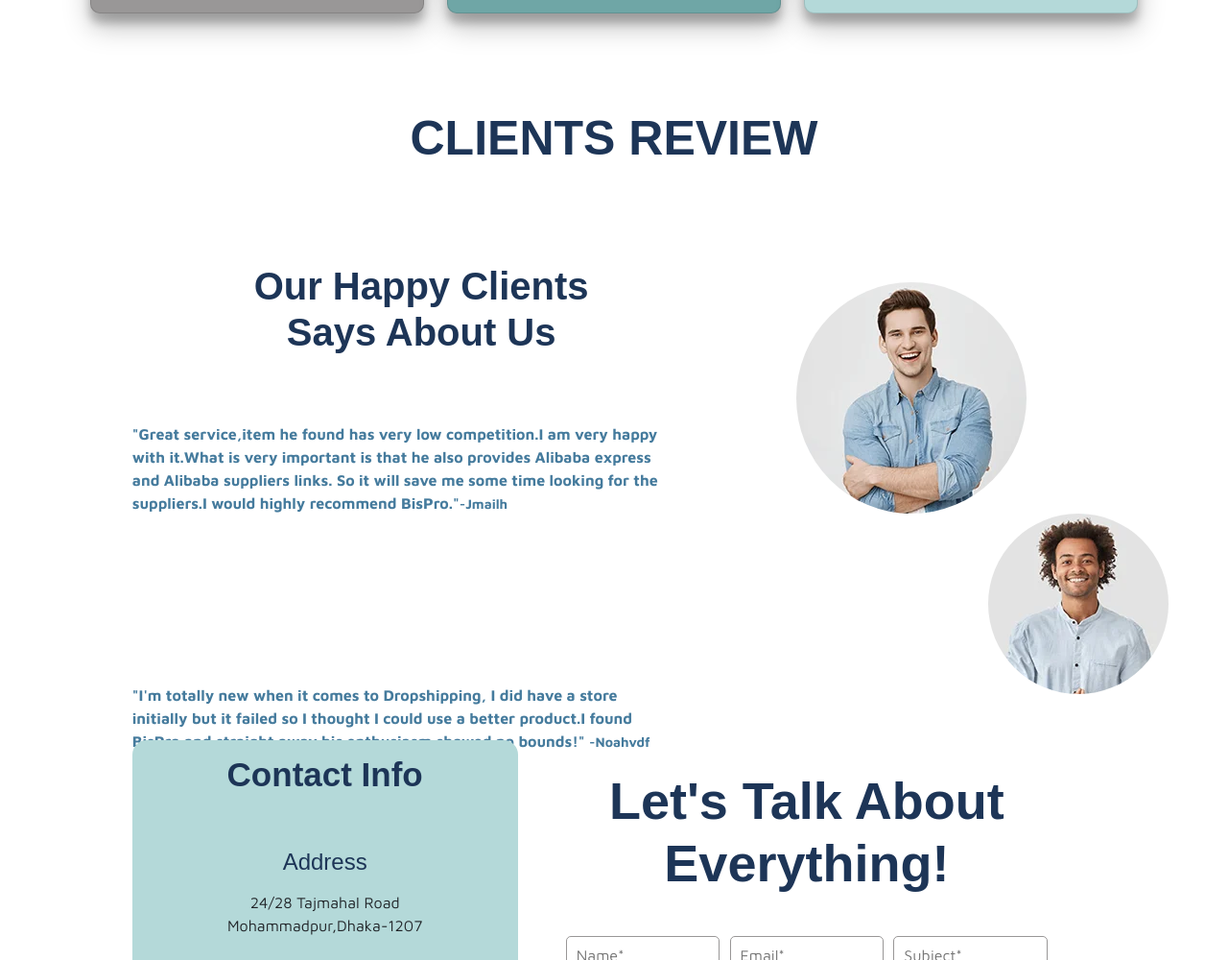
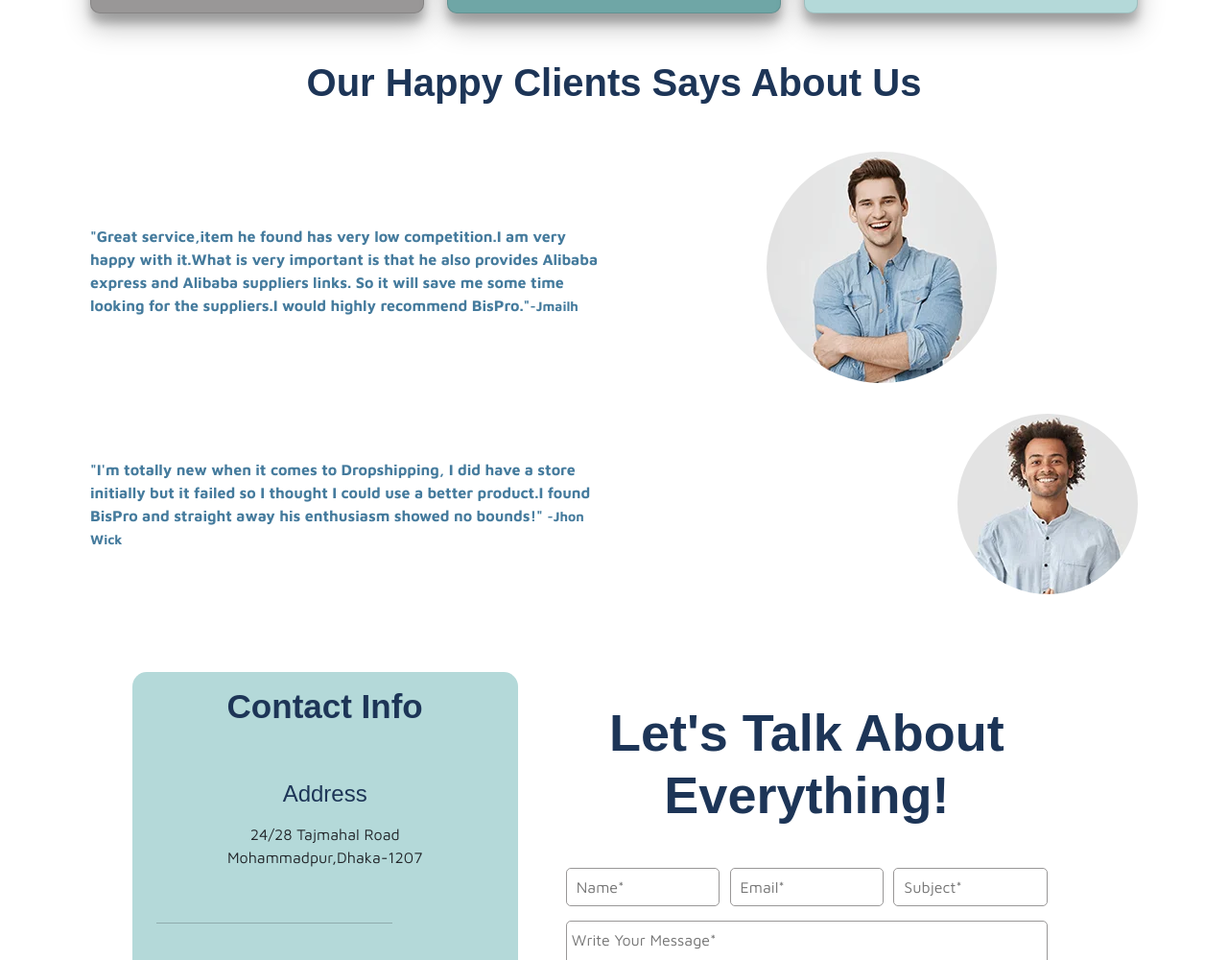
Before and after one commit to introtoxicXXl/assignment-1, a plain HTML site: page index.html in a window 1280 px wide. Shown: the part 1729-2729 px from the top of the page at 96% size. Drawn offline with nearby package versions, Linux system fonts and the light colour scheme; a web font is replaced by a local one.

Commit message:
clint review section edit

```diff
--- a/css/style.css
+++ b/css/style.css
@@ -68,49 +68,15 @@ h1, h2, h3, h4,h5,h6{
   text-align: justify;
   box-shadow: rgba(0, 0, 0, 0.25) 0px 14px 28px, rgba(0, 0, 0, 0.22) 0px 10px 10px;
 }
-.clint-revw{
-  width: 100%;
-  height: 80vh;
-  margin-top: 100px;
-  padding: 0 5%;
-}
-.clint-revw h1{
-  text-align: center;
-  font-weight: 700;
-  margin-bottom: 100px;
-  font-size: 50px;
-}
-.clint-box{
-  display: flex;
-}
-.clint-text{
-  width: 60%;
-}
-.clint-text h4{
-  font-size: 40px;
-  font-weight: 700;
-  margin-bottom: 30px;
-  text-align: center;
-}
 .clint-text p{
-  padding-top: 40px;
   color: #457b9d;
   font-weight: 700;
-  padding-right: 40px;
-}
-.clint-img{
-  width: 35%;
-  padding-left: 90px;
 }
 .img-1{
   border-radius: 50%;
-  top: 0;
-  left: 0;
-  margin-top: 20px;
 }
 .img-2{
   border-radius: 50%;
-  margin-left: 200px;
 }
 
 .contact{
--- a/index.html
+++ b/index.html
@@ -85,30 +85,39 @@
           <img src="image/icon-3.png" class="card-img-top w-25 m-auto" alt="...">
           <div class="card-body">
             <h5 class="card-title text-center fw-bold">SEO Optimization</h5>
-            <p class="card-text">When it comes to search engine optimization for a new website,some businesses can be intimidated due to the amount of information out there. And often, if they don't have the help of an experienced in-house SEO or consultant,they will do nothing.</p>
+            <p class="card-text">When it comes to search engine optimization for a new website,some businesses can be
+              intimidated due to the amount of information out there. And often, if they don't have the help of an
+              experienced in-house SEO or consultant,they will do nothing.</p>
           </div>
         </div>
       </div>
     </div>
   </section>
 
-  <section class="clint-revw">
-    <h1>CLIENTS REVIEW</h1>
-    <div class="clint-box">
-      <div class="clint-text">
-        <h4>Our Happy Clients <br>Says About Us</h4>
-        <p>"Great service,item he found has very low competition.I am very happy with it.What is very important is
-          that he also provides Alibaba express and Alibaba suppliers links. So it will save me some time looking for
-          the suppliers.I would highly recommend BisPro."<small>-Jmailh</small></p>
-        <br><br><br><br><br>
+  <section class="container my-5" id="clint-revw">
+    <h1 class="text-center fw-bold my-5">Our Happy Clients Says About Us</h1>
+    <div class="row row-cols-lg-2 row-cols-md-2 row-cols-sm-1 row-cols-1 mt-2">
+      <div
+        class="col d-flex justify-content-center align-items-center order-lg-0 order-md-0 order-sm-1 order-1 clint-text">
+        <p>"Great service,item he found has very low competition.I am very happy with it.What is very important is that
+          he also provides Alibaba express and Alibaba suppliers links. So it will save me some time looking for the
+          suppliers.I would highly recommend BisPro."<small>-Jmailh</small></p>
+      </div>
+      <div class="col d-flex justify-content-center align-items-center order-lg-1 order-md-1 order-sm-0 order-0">
+        <img class="img-1 mb-4" src="image/client-1.jpg" alt="">
+      </div>
+    </div>
+    <div class="row row-cols-lg-2 row-cols-md-2 row-cols-sm-1 row-cols-1 mt-2">
+      <div
+        class="col d-flex justify-content-center align-items-center order-lg-0 order-md-0 order-sm-1 order-1 clint-text">
         <p>"I'm totally new when it comes to Dropshipping, I did have a store initially but it failed so I thought I
           could use a better product.I found BisPro and straight away his enthusiasm showed no bounds!"
-          <small>-Noahvdf</small>
+          <small>-Jhon Wick</small>
         </p>
       </div>
-      <div class="clint-img">
-        <img class="img-1" src="image/client-1.jpg" alt="">
-        <img class="img-2" src="image/client-2.jpg" alt="">
+      <div
+        class="col d-flex justify-content-lg-end justify-content-md-end justify-content-sm-center justify-content-center align-items-center order-lg-1 order-md-1 order-sm-0 order-0">
+        <img class="img-2 mb-3" src="image/client-2.jpg" alt="">
       </div>
     </div>
   </section>
```
